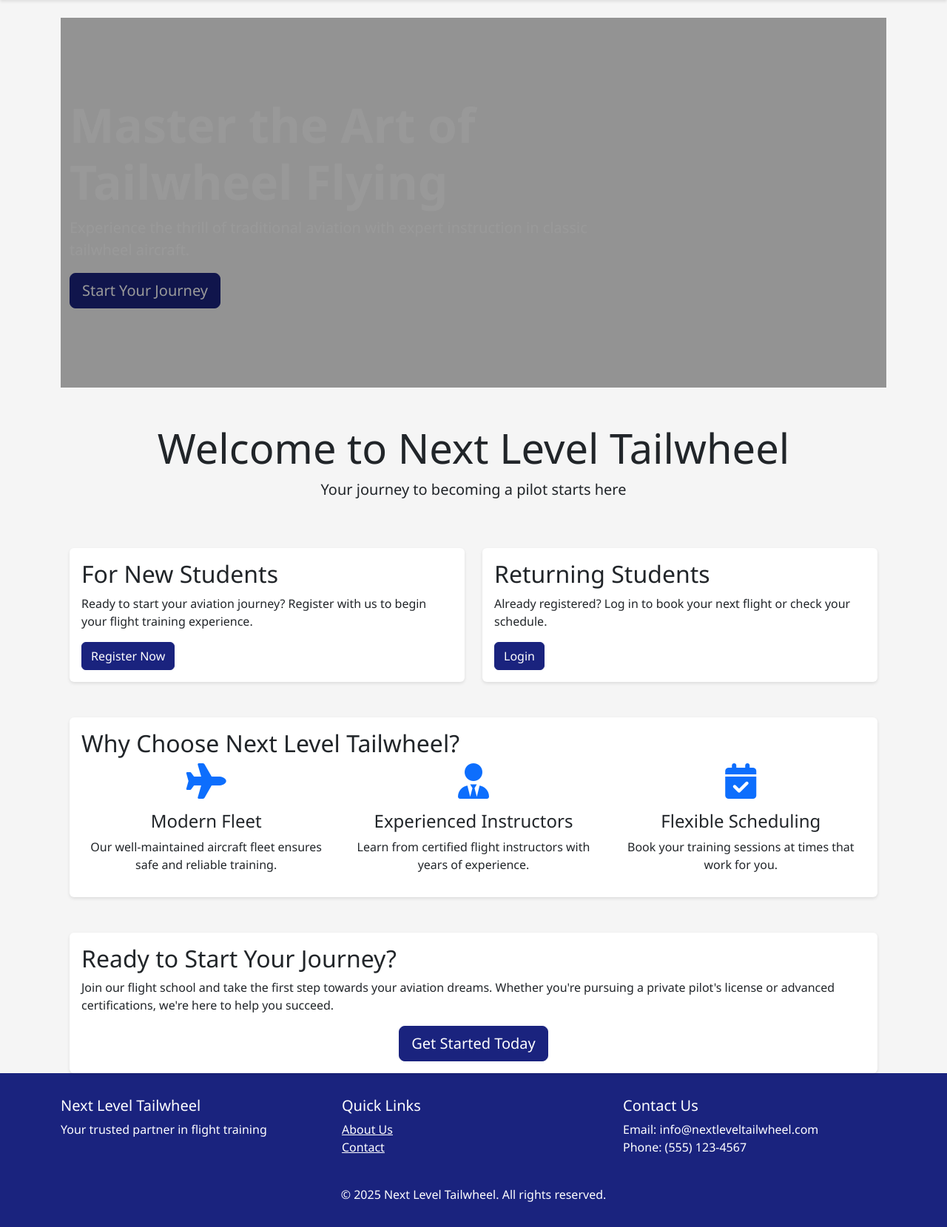
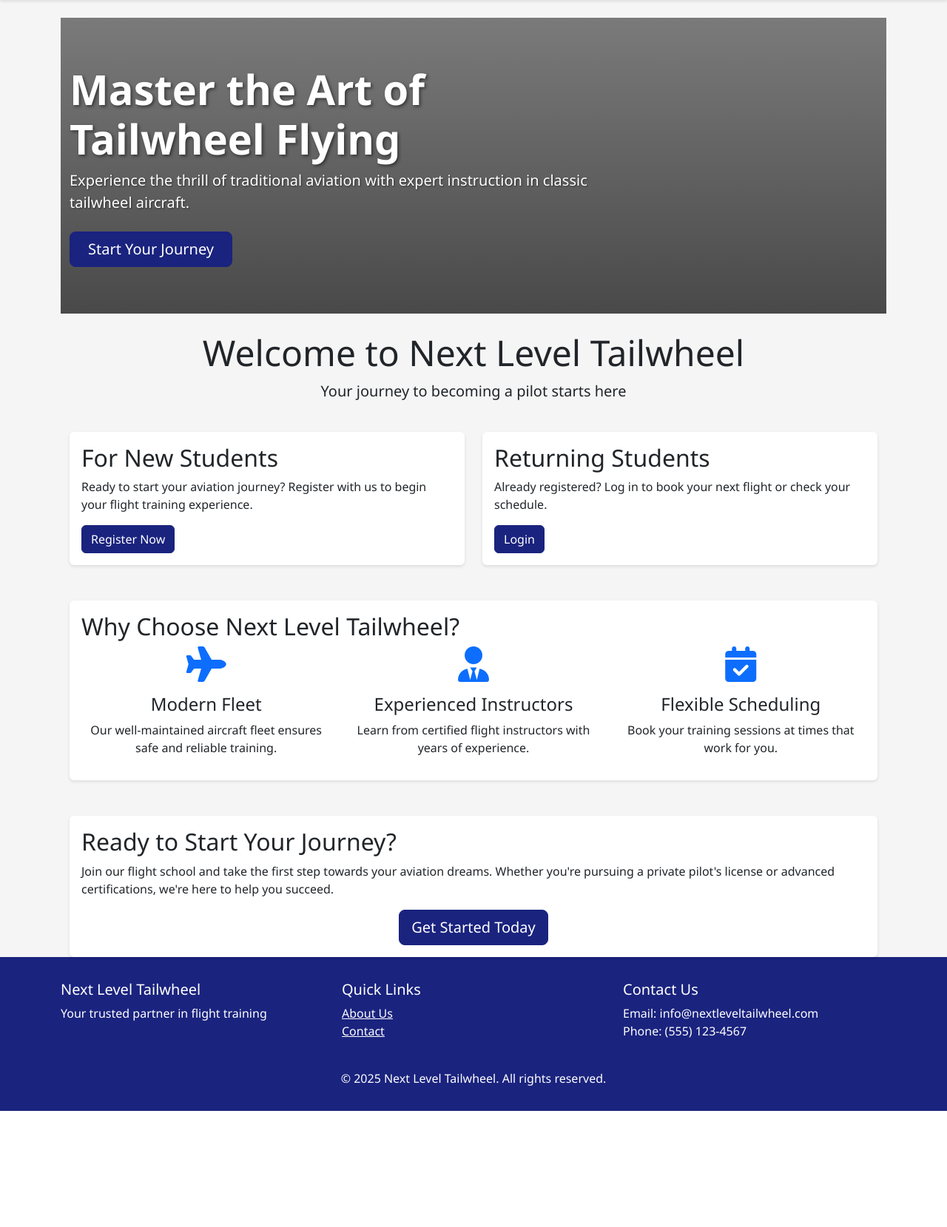
Before and after one commit to jordanhubbard/flightschool, a Flask app: page / in a window 1280 px wide. Shown: the part 56-1715 px from the top of the page at 74% size. After the commit the page ends 1558 px from the top, so only its background shows below. Run offline with Flask 3, Linux system fonts and the light colour scheme.

Commit message:
Fix the image.

```diff
--- a/app/templates/main/index.html
+++ b/app/templates/main/index.html
@@ -3,15 +3,14 @@
 {% block title %}Home{% endblock %}
 
 {% block content %}
-<div class="hero-section position-relative mb-5">
-    <div class="hero-image" style="height: 500px; background-image: url('{{ url_for('static', filename='images/tailwheel-hero.jpg') }}'); background-size: cover; background-position: center; position: relative;">
-        <div class="hero-overlay" style="position: absolute; top: 0; left: 0; right: 0; bottom: 0; background: rgba(0, 0, 0, 0.4);"></div>
+<div class="hero-section position-relative mb-4">
+    <div class="hero-image" style="height: 400px; background-image: linear-gradient(rgba(0, 0, 0, 0.5), rgba(0, 0, 0, 0.7)), url('{{ url_for('static', filename='images/tailwheel-hero.jpg') }}'); background-size: cover; background-position: center;">
         <div class="container h-100">
             <div class="row h-100 align-items-center">
-                <div class="col-md-8 text-white">
-                    <h1 class="display-3 fw-bold">Master the Art of Tailwheel Flying</h1>
-                    <p class="lead">Experience the thrill of traditional aviation with expert instruction in classic tailwheel aircraft.</p>
-                    <a href="{{ url_for('auth.register') }}" class="btn btn-primary btn-lg">Start Your Journey</a>
+                <div class="col-md-8">
+                    <h1 class="display-4 text-white fw-bold" style="text-shadow: 2px 2px 4px rgba(0,0,0,0.5);">Master the Art of Tailwheel Flying</h1>
+                    <p class="lead text-white mb-4" style="text-shadow: 1px 1px 2px rgba(0,0,0,0.5);">Experience the thrill of traditional aviation with expert instruction in classic tailwheel aircraft.</p>
+                    <a href="{{ url_for('auth.register') }}" class="btn btn-primary btn-lg px-4 py-2" style="font-weight: 500;">Start Your Journey</a>
                 </div>
             </div>
         </div>
@@ -19,9 +18,9 @@
 </div>
 
 <div class="container">
-    <div class="row mb-5">
+    <div class="row mb-4">
         <div class="col-md-12 text-center">
-            <h2 class="display-4">Welcome to Next Level Tailwheel</h2>
+            <h2 class="display-5">Welcome to Next Level Tailwheel</h2>
             <p class="lead">Your journey to becoming a pilot starts here</p>
         </div>
     </div>
```
